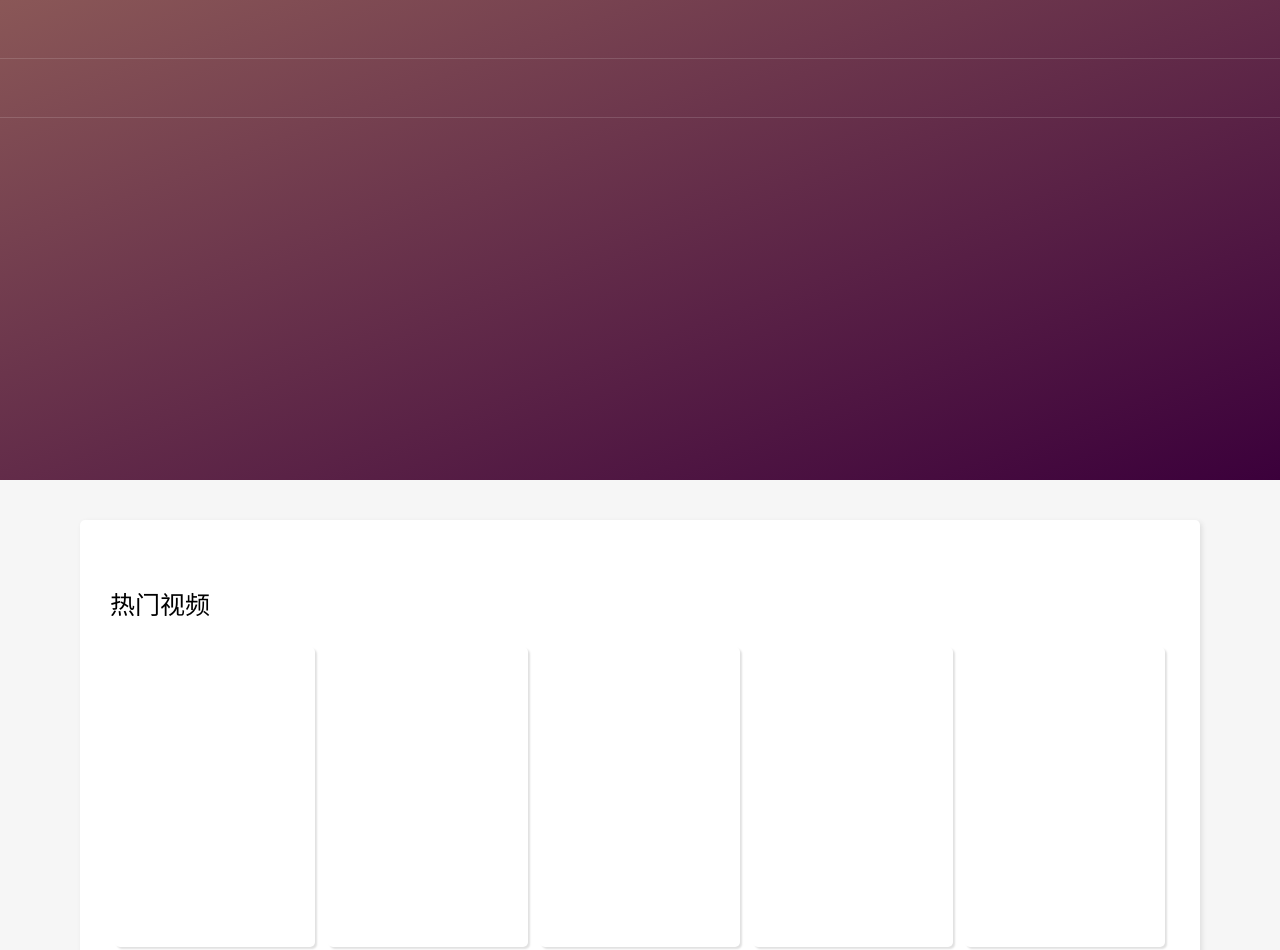
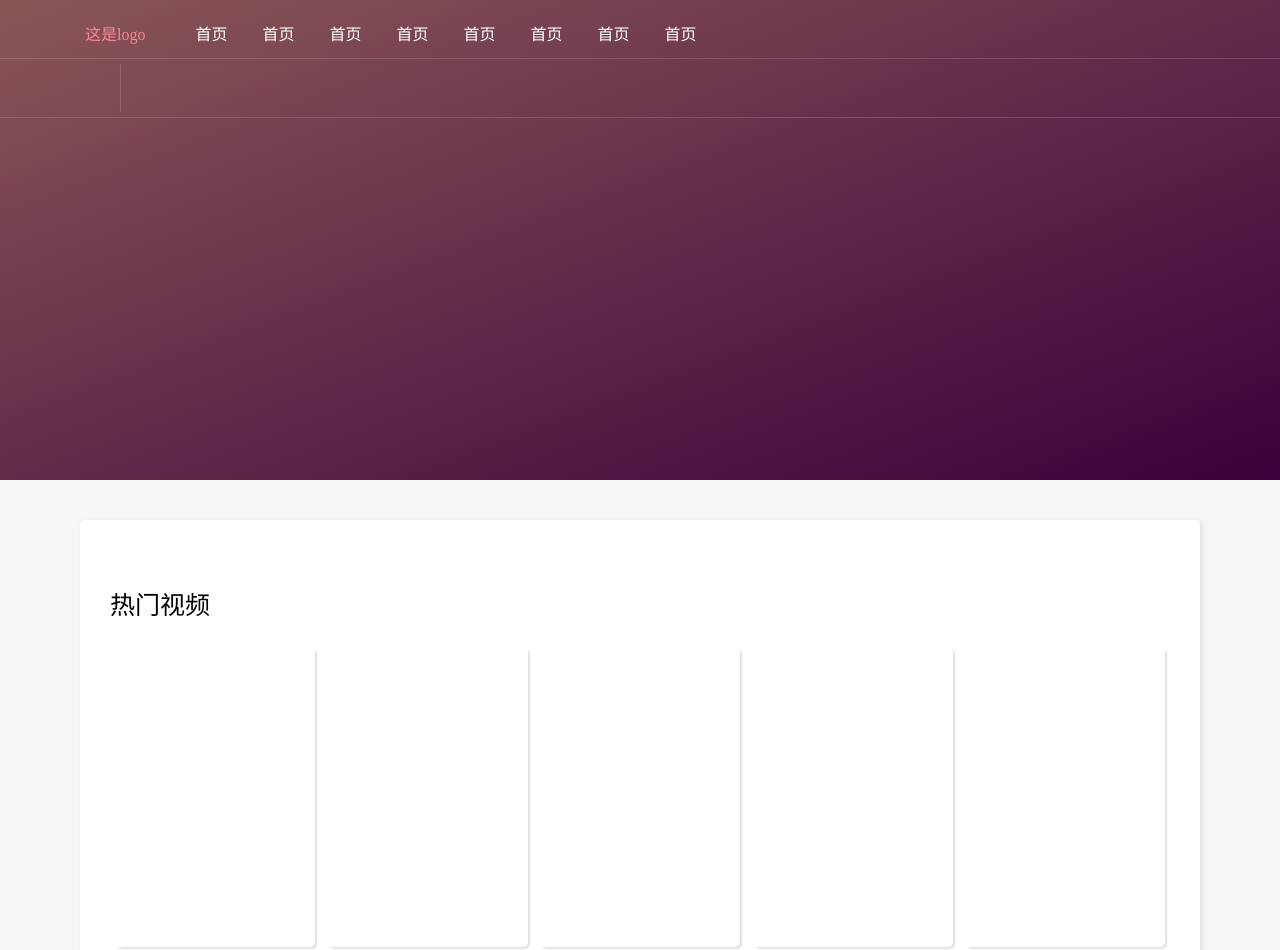
Before and after one commit to maobokuo/moni, a plain HTML site: page index.html in a window 1280 px wide. Shown: the top 950 px of the page. Drawn offline with Linux system fonts and the light colour scheme.

Commit message:
Update index.html

```diff
--- a/index.html
+++ b/index.html
@@ -2,7 +2,9 @@
 <html lang="zh-CN">
   <head>
     <meta charset="utf-8" />
-    <meta name="viewport" content="width=device-width, initial-scale=1" />
+    <meta name="bo" content="width=device-width, initial-scale=1" />
+    <title>monibo</title>
+    <!-- 毛波练习D4 -->
     <style>
       body {
         margin: 0;
@@ -57,9 +59,10 @@
         box-shadow: 2px 2px 5px rgb(180, 180, 180);
       }
       .dhang {
-        margin: o;
-        padding: 5px;
+        margin: 0;
         height: 10%;
+        padding-top: 5px;
+        padding-bottom: 5px;
         border-bottom: 1px rgba(255, 255, 255, 0.136) solid;
         /* z-index: 1; */
       }
@@ -75,15 +78,41 @@
           rgb(138, 87, 87),
           rgb(59, 0, 59)
         );
+        width: 100vw;
         height: 60%;
       "
     >
       <!-- 导航栏 -->
-      <div class="dhang"></div>
-      <div class="dhang"></div>
+      <div class="flex dhang">
+        <p
+          style="
+            padding-right: 50px;
+            padding-left: 85px;
+            color: rgb(255, 132, 153);
+          "
+        >
+          这是logo
+        </p>
+        <p style="padding-right: 35px; color: white">首页</p>
+        <p style="padding-right: 35px; color: white">首页</p>
+        <p style="padding-right: 35px; color: white">首页</p>
+        <p style="padding-right: 35px; color: white">首页</p>
+        <p style="padding-right: 35px; color: white">首页</p>
+        <p style="padding-right: 35px; color: white">首页</p>
+        <p style="padding-right: 35px; color: white">首页</p>
+        <p style="color: white">首页</p>
+      </div>
+      <div class="flex dhang">
+        <div
+          style="
+            border-right: 1px rgba(255, 255, 255, 0.136) solid;
+            padding-left: 120px;
+          "
+        ></div>
+      </div>
     </div>
     <!-- 下栏 -->
-    <div style="flex: 1">
+    <div class="flex1" style="padding-bottom: 30px">
       <!-- 介绍栏 -->
       <div class="jshao">
         <p>热门视频</p>
```
